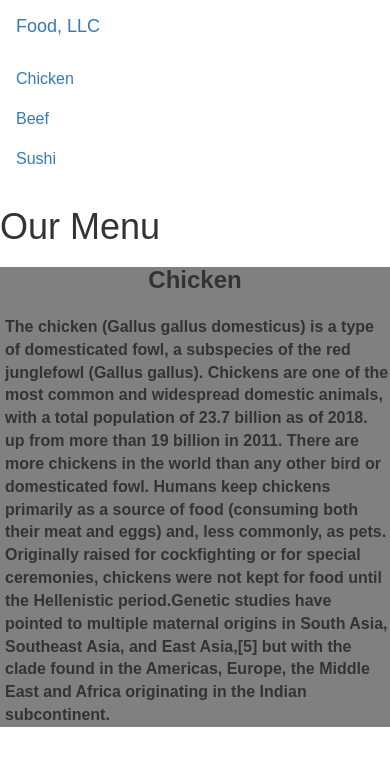
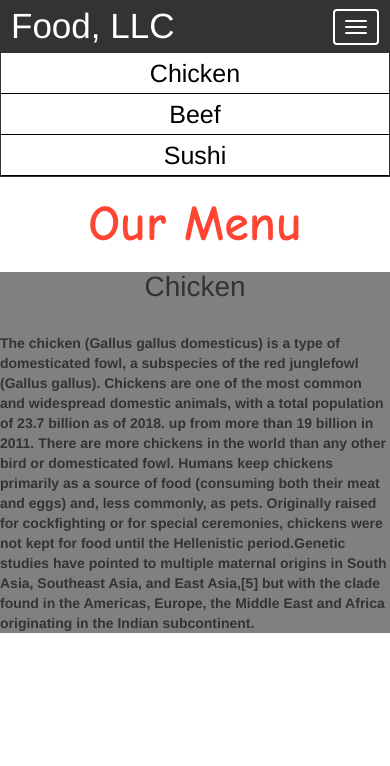
Before and after one commit to Anamikanath/Coursera_test, a plain HTML site: page Module3-solution/index.html in a window 390 px wide. Both pictures are taken after a click on the button 352 px from the left and 26 px from the top of the page. Drawn offline with nearby package versions, Linux system fonts and the light colour scheme.

Commit message:
Update week3.css

```diff
--- a/Module3-solution/week3.css
+++ b/Module3-solution/week3.css
@@ -1,60 +1,110 @@
-body
+.container-fluid{
+	margin: 0;
+	padding: 0;
+}
+
+.navbar{
+	border-radius: 0px;
+	background-color: rgba(0,0,0,0.8);
+}
+
+.navbar-brand{
+  font-size: 35px;
+  color: white;
+  padding-left: 25px;
+}
+
+.navbar-brand:hover{
+	color: white;
+}
+
+.nav{
+	margin: 0;
+	padding: 0;
+}
+
+.navbar-nav{
+  font-size: 25px;
+  text-align: center;
+  margin: 0;
+  padding: 0;
+}
+
+.navbar-toggle{
+	border: 2px solid white;
+	margin-right: 25px;
+}
+
+.icon-bar{
+	background-color: white;
+}
+
+
+.main-title{
+  margin-bottom: 15px;
+  text-align: center;
+  color: #ff4532;
+  font-size: 50px;
+  font-family: "Comic Sans MS", cursive, sans-serif;
+  font-weight: bold;
+}
+
+li{
+	box-sizing: border-box;
+	width: 100%;
+}
+
+.menu-item{
+	padding: 0;
+	margin: 0;
+	width: 100%;
+	background-color: white;
+	border-bottom: 1px solid black;
+	color: black;
+	display: block;
+}
+
+.menu-item:hover{
+	background-color: rgba(0,0,0,0.9);
+	color: rgba(0,0,0,0.4);
+}
+
+
+
+.row{
+	margin: 20px;
+}
+
+.content-box{
+	margin: 20px;
+	width: auto;
+	height: auto;
+	color: black;
+	background-color: rgba(0,0,0,0.2);
+	font-family: 'Oxygen', sans-serif;
+	padding: 20px;
+}
+.para
 {
-	font-size: 16px;
-	font-family: 'oxygen', sans-serif;
-}
-#header-nav
-{
+	font-weight: bold;
 	background-color: gray;
-	border-radius: 0;
-	border: 0;
-}
-.navbar-brand h1
-{
-	color: black;
-	font-size: 1.5em;
-	line-height: .7;
-	margin-bottom: 10px;
-	margin-top: 10px;
-	font-weight: bold;
+	margin-bottom: 20px;
 
 }
-#collapsable-nav
+.para h3
 {
-	text-align: center;
-	color: gray;
-}
-.text
-{
-	text-align: center;
-	font-weight: bold;
+	text-align:center;
+	font-size: 2em;
+	background-color: gray;
 
 }
 .para
-{
-	background-color: gray;
-	margin-top: 10px;
-	margin-bottom: 50px;
-	}
-h3
-{
+.item-name{
 	text-align: center;
+	font-size: 20px;
 	font-weight: bold;
-	font-size: 1.5em;
-	margin-bottom: 0;
+}
+
+#top{
 
 }
-#para1
-{
-	margin-bottom: 30px;
-	font-weight: bold;
-	padding-left: 5px;
-}
-@media(max-width:767px)
-{
-	#collapsable-nav
-{
-	color: black;
-	width: bold;
-}
-}
```
